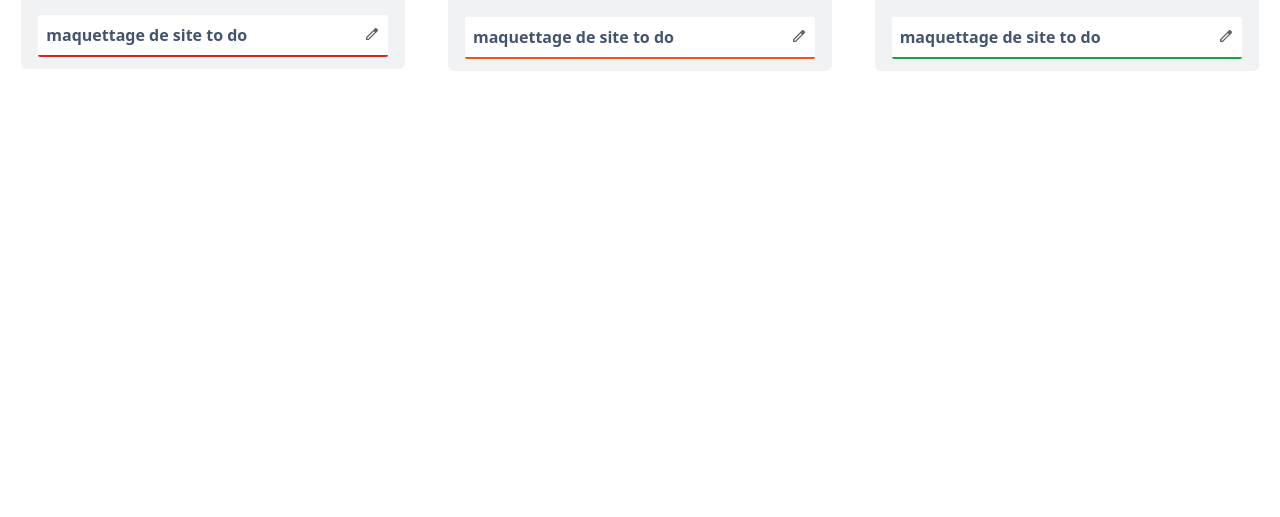
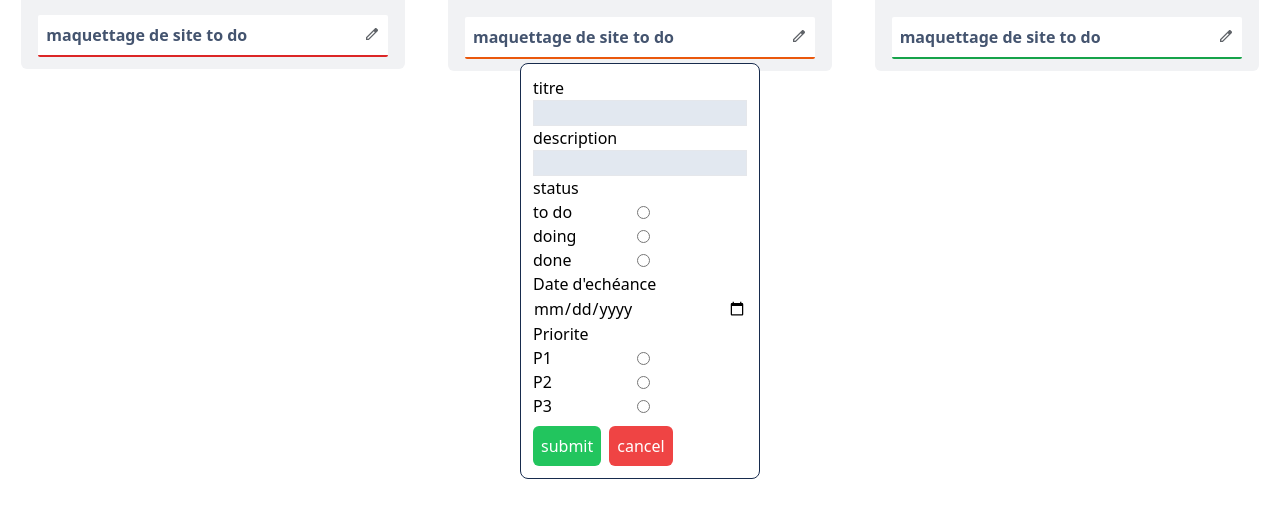
Before and after one commit to Azzedine-zemmari/brief4, a website: page src/index.html in a window 1280 px wide. Shown: the part 113-630 px from the top of the page. Drawn offline with Linux system fonts and the light colour scheme.

Commit message:
#3 : ajouter premier version de modal

```diff
--- a/src/index.html
+++ b/src/index.html
@@ -17,7 +17,7 @@
         </div>
     </header>
     <!-- all the cards -->
-        <main class="grid grid-cols-1 grid-rows-3 md:grid-cols-3 md:grid-rows-1 place-items-center mt-3">
+        <section class="grid grid-cols-1 grid-rows-3 md:grid-cols-3 md:grid-rows-1 place-items-center mt-3">
             <div class="relative card ">
                 <div class="flex justify-between">
                     <h1 class="text-title font-bold text-lg pl-1">To do</h1>
@@ -48,6 +48,53 @@
                     <svg class=" w-4" xmlns="http://www.w3.org/2000/svg" height="22px" viewBox="0 -960 960 960" width="22px" fill="#5f6368"><path d="M200-200h57l391-391-57-57-391 391v57Zm-80 80v-170l528-527q12-11 26.5-17t30.5-6q16 0 31 6t26 18l55 56q12 11 17.5 26t5.5 30q0 16-5.5 30.5T817-647L290-120H120Zm640-584-56-56 56 56Zm-141 85-28-29 57 57-29-28Z"/></svg>
                 </div>
             </div>
-        </main>
+        </section>
+        <!-- add modal -->
+        <div class="bg-white border border-title w-60 h-auto rounded-lg fixed top-72  left-1/2 transform -translate-x-1/2 -translate-y-1/2 md:top-96">
+            <form class="flex flex-col m-3 ">
+                <label for="titre">titre</label>
+                <input type="text" class=" border bg-slate-200" id="titre">
+                <label for="description">description</label>
+                <input type="text" class=" border bg-slate-200" id="description" >
+                <label for="status">status</label>
+                <div class="flex flex-col">
+                    <div class="flex items-center gap-2">
+                      <label for="toDo" class="w-24">to do</label>
+                      <input type="radio" name="status" id="toDo">
+                    </div>
+                    <div class="flex items-center gap-2">
+                      <label for="doing" class="w-24">doing</label>
+                      <input type="radio" name="status" id="doing">
+                    </div>
+                    <div class="flex items-center gap-2">
+                      <label for="done" class="w-24">done</label>
+                      <input type="radio" name="status" id="done">
+                    </div>
+                  </div>
+                  <label for="date">Date d'echéance</label>
+                  <input type="date" name="date" id="date">
+                  <label for="Priorite">Priorite</label>
+                  <div class="flex flex-col">
+                      <div class="flex items-center gap-2">
+                        <label for="P1" class="w-24">P1</label>
+                        <input type="radio" name="Priorite" id="P1">
+                      </div>
+                      <div class="flex items-center gap-2">
+                        <label for="P2" class="w-24">P2</label>
+                        <input type="radio" name="Priorite" id="P2">
+                      </div>
+                      <div class="flex items-center gap-2">
+                        <label for="P3" class="w-24">P3</label>
+                        <input type="radio" name="Priorite" id="P3">
+                      </div>
+                    </div>
+                    <div class="flex mt-2 gap-2">
+                        <button class="bg-green-500 p-2 rounded-md text-white font-medium" id="submit">submit</button>
+                        <button class="bg-red-500 p-2 rounded-md text-white" id="cancel">cancel</button>
+                    </div>
+            </form>
+          </div>
+
+
 </body>
 </html>
```
Also changed, not shown: src/output.css.
